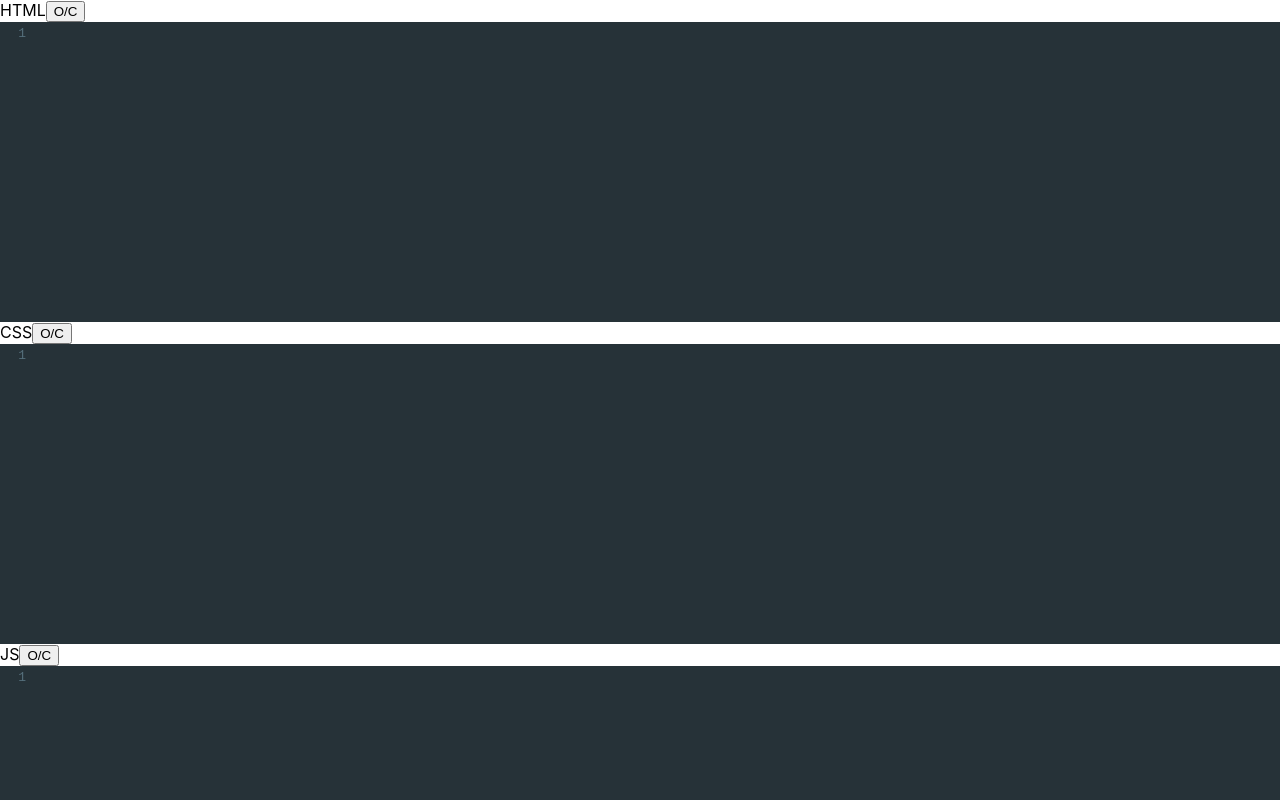
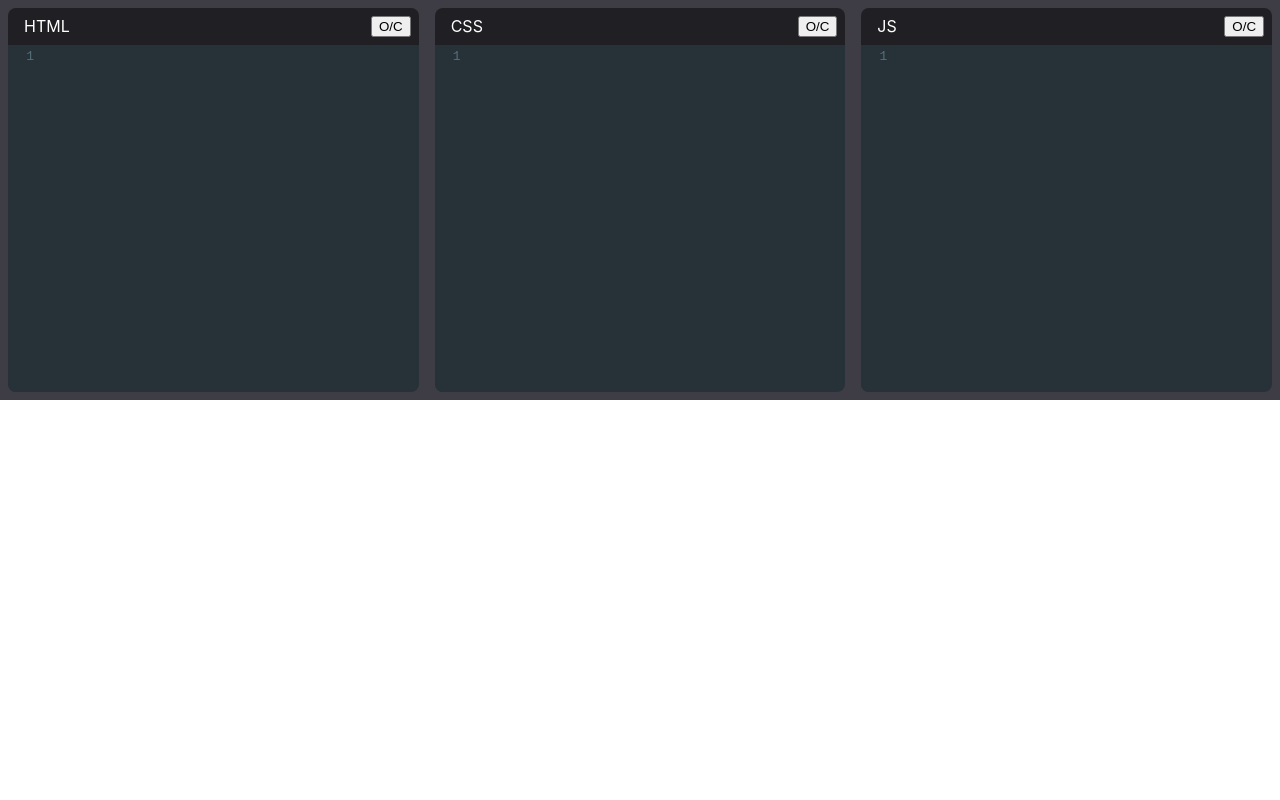
Before and after one commit to MarianaSouza/react-codepen, a React (Create React App) app: page / in a window 1280 px wide. Shown: the top 800 px of the page. Built offline with nearby package versions, Linux system fonts and the light colour scheme.

Commit message:
style Editors

```diff
--- a/src/index.css
+++ b/src/index.css
@@ -1,13 +1,47 @@
 body {
-  margin: 0;
-  font-family: -apple-system, BlinkMacSystemFont, 'Segoe UI', 'Roboto', 'Oxygen',
-    'Ubuntu', 'Cantarell', 'Fira Sans', 'Droid Sans', 'Helvetica Neue',
-    sans-serif;
-  -webkit-font-smoothing: antialiased;
-  -moz-osx-font-smoothing: grayscale;
+	margin: 0;
+	font-family: -apple-system, BlinkMacSystemFont, "Segoe UI", "Roboto", "Oxygen",
+		"Ubuntu", "Cantarell", "Fira Sans", "Droid Sans", "Helvetica Neue",
+		sans-serif;
+	-webkit-font-smoothing: antialiased;
+	-moz-osx-font-smoothing: grayscale;
 }
 
-code {
-  font-family: source-code-pro, Menlo, Monaco, Consolas, 'Courier New',
-    monospace;
+.top-pane {
+	background-color: hsl(255, 6%, 25%);
 }
+
+.pane {
+	height: 50vh;
+	display: flex;
+}
+
+.editor-container {
+	flex-grow: 1;
+	flex-basis: 0;
+	display: flex;
+	flex-direction: column;
+	padding: 0.5rem;
+	background-color: hsl(255, 6%, 25%);
+}
+
+.editor-title {
+	display: flex;
+	justify-content: space-between;
+	background-color: hsl(255, 6%, 13%);
+	color: #fff;
+	padding: 0.5rem 0.5rem 0.5rem 1rem;
+	border-top-right-radius: 0.5rem;
+	border-top-left-radius: 0.5rem;
+}
+
+.CodeMirror {
+	height: 100% !important;
+}
+
+.code-mirror-wrapper {
+	flex-grow: 1;
+	border-bottom-right-radius: 0.5rem;
+	border-bottom-left-radius: 0.5rem;
+	overflow: hidden;
+}
```
